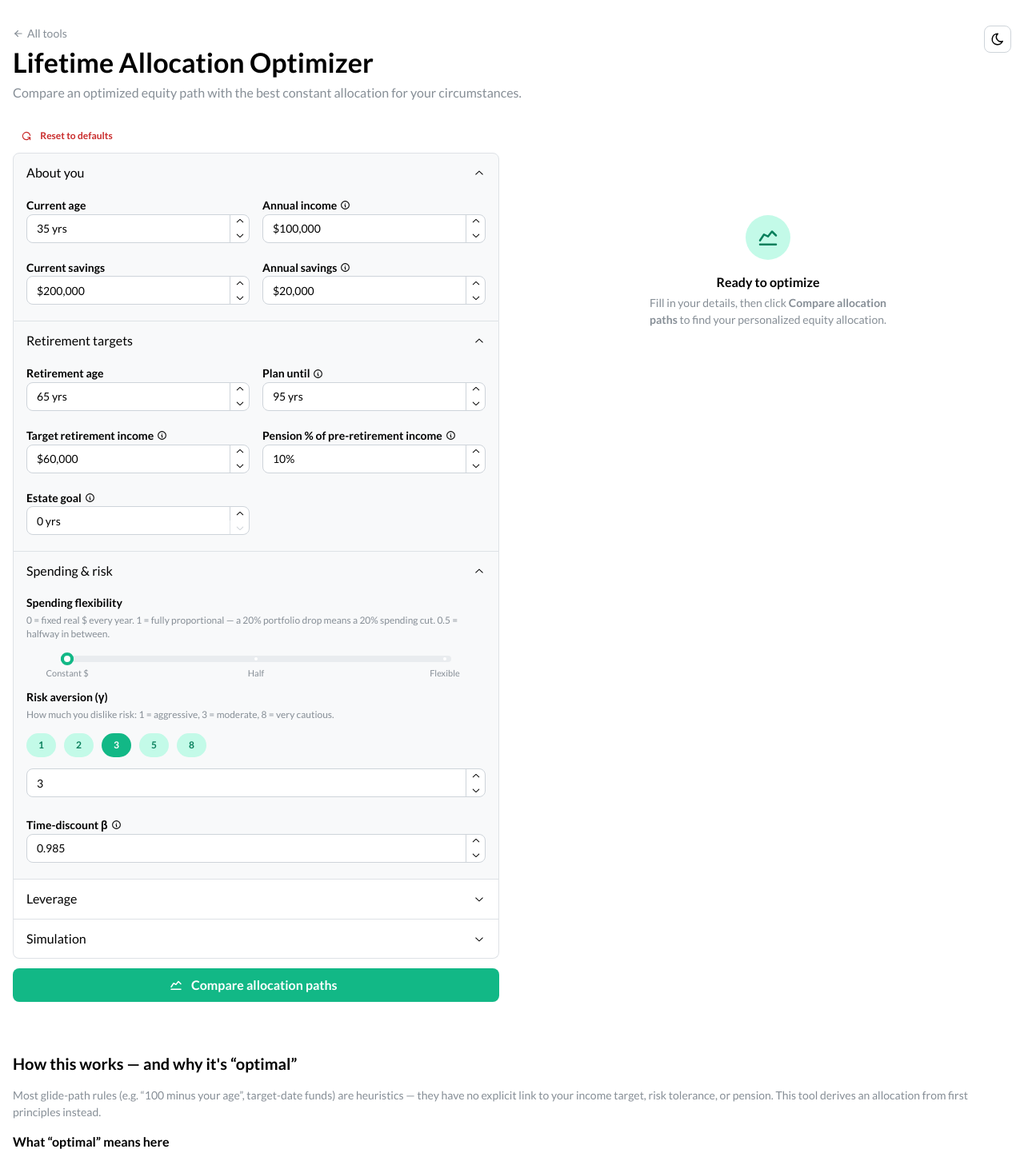
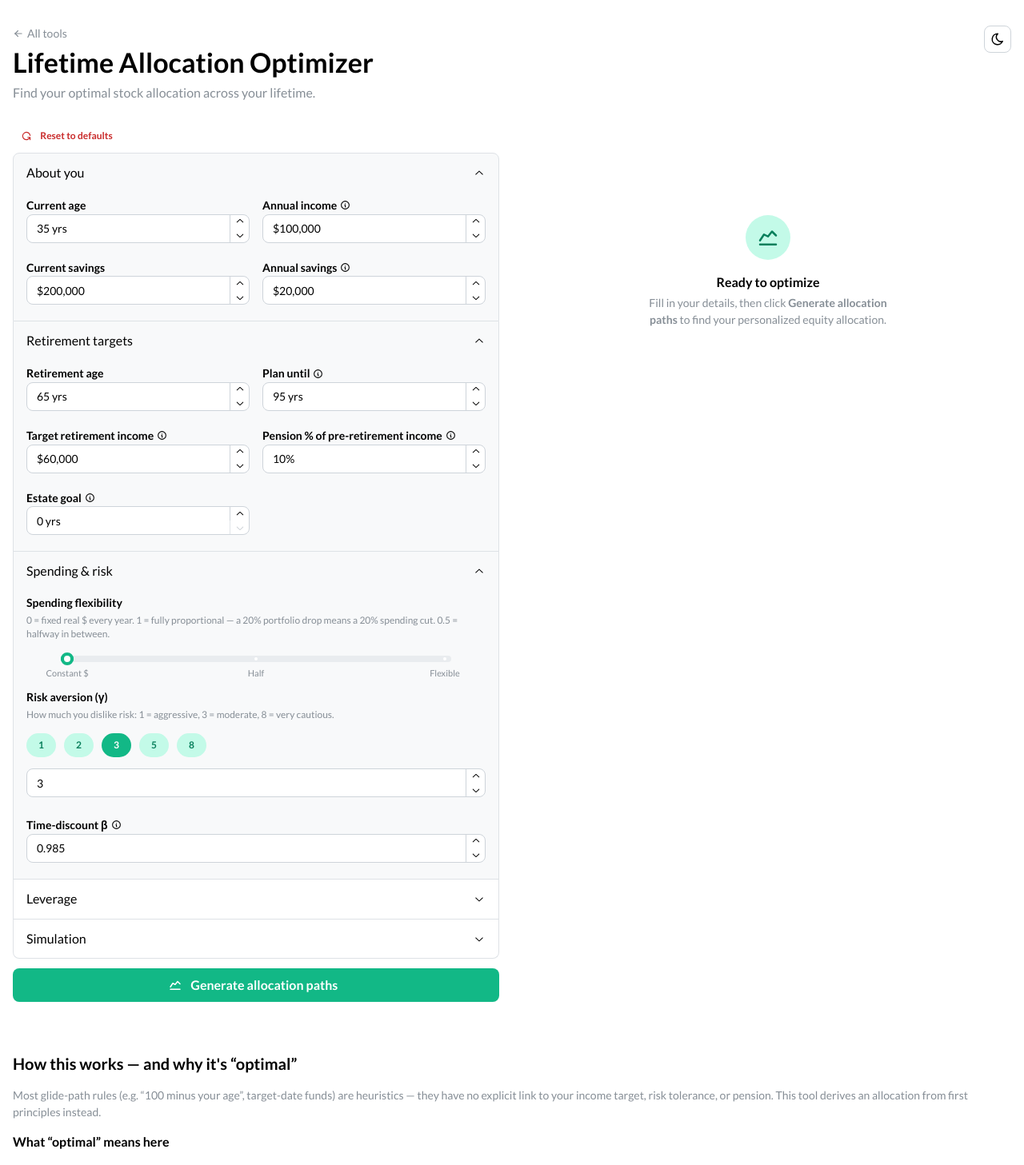
Before and after one commit to low-earth-orbit/rent-vs-buy, a Next.js app: page /glide-path in a window 1280 px wide. Shown: the top 1457 px of the page at 80% size. Built offline with nearby package versions, Linux system fonts and the light colour scheme.

Commit message:
Update app description

```diff
--- a/src/app/glide-path/page.tsx
+++ b/src/app/glide-path/page.tsx
@@ -6,8 +6,7 @@ import Methodology from "@/components/glide-path/Methodology";
 
 export const metadata: Metadata = {
   title: "Lifetime Allocation Optimizer",
-  description:
-    "Compare an optimized equity path with the best constant allocation for your circumstances.",
+  description: "Find your optimal stock allocation across your lifetime.",
 };
 
 export default function GlidePathPage() {
@@ -15,7 +14,7 @@ export default function GlidePathPage() {
     <>
       <Header
         title="Lifetime Allocation Optimizer"
-        subtitle="Compare an optimized equity path with the best constant allocation for your circumstances."
+        subtitle="Find your optimal stock allocation across your lifetime."
         showHomeLink
       />
       <main>
--- a/src/app/page.tsx
+++ b/src/app/page.tsx
@@ -48,7 +48,7 @@ const TOOLS: Tool[] = [
     emoji: "🛤️",
     title: "Lifetime Allocation Optimizer",
     description:
-      "Compare an optimized equity path with the best constant allocation for your circumstances. FOR NERDS.",
+      "Find your optimal stock allocation across your lifetime. FOR NERDS.",
     // href: "/glide-path",
   },
 ];
--- a/src/components/glide-path/GlidePathChart.tsx
+++ b/src/components/glide-path/GlidePathChart.tsx
@@ -77,11 +77,11 @@ export default function GlidePathChart({
   return (
     <Card withBorder radius="md" padding="md">
       <Text fw={600} mb="md">
-        Recommended equity glide path
+        Optimal equity allocation by age
       </Text>
       <div
         role="img"
-        aria-label="Recommended equity weight by age"
+        aria-label="Optimal equity weight by age"
         style={{ width: "100%", minWidth: 0 }}
       >
         <ResponsiveContainer width="100%" height={340}>
@@ -160,7 +160,7 @@ export default function GlidePathChart({
         <Group gap={6} wrap="nowrap">
           <Box w={18} h={2} style={{ backgroundColor: TEAL }} aria-hidden />
           <Text size="xs" c="dimmed">
-            Optimal glide path
+            Optimized glide path
           </Text>
         </Group>
         {showConstant && (
--- a/src/components/glide-path/InputForm.tsx
+++ b/src/components/glide-path/InputForm.tsx
@@ -275,7 +275,7 @@ export default function InputForm({
         disabled={Object.keys(errors).length > 0}
         mt="sm"
       >
-        Compare allocation paths
+        Generate allocation paths
       </Button>
     </>
   );
--- a/src/components/glide-path/Result.tsx
+++ b/src/components/glide-path/Result.tsx
@@ -322,7 +322,7 @@ export default function Result({
             <Text size="sm" c="dimmed" ta="center" maw={300}>
               Fill in your details, then click{" "}
               <Text span fw={600}>
-                Compare allocation paths
+                Generate allocation paths
               </Text>{" "}
               to find your personalized equity allocation.
             </Text>
```
Also changed, not shown: 1 other file (tests, documents, lock files or other folders).
